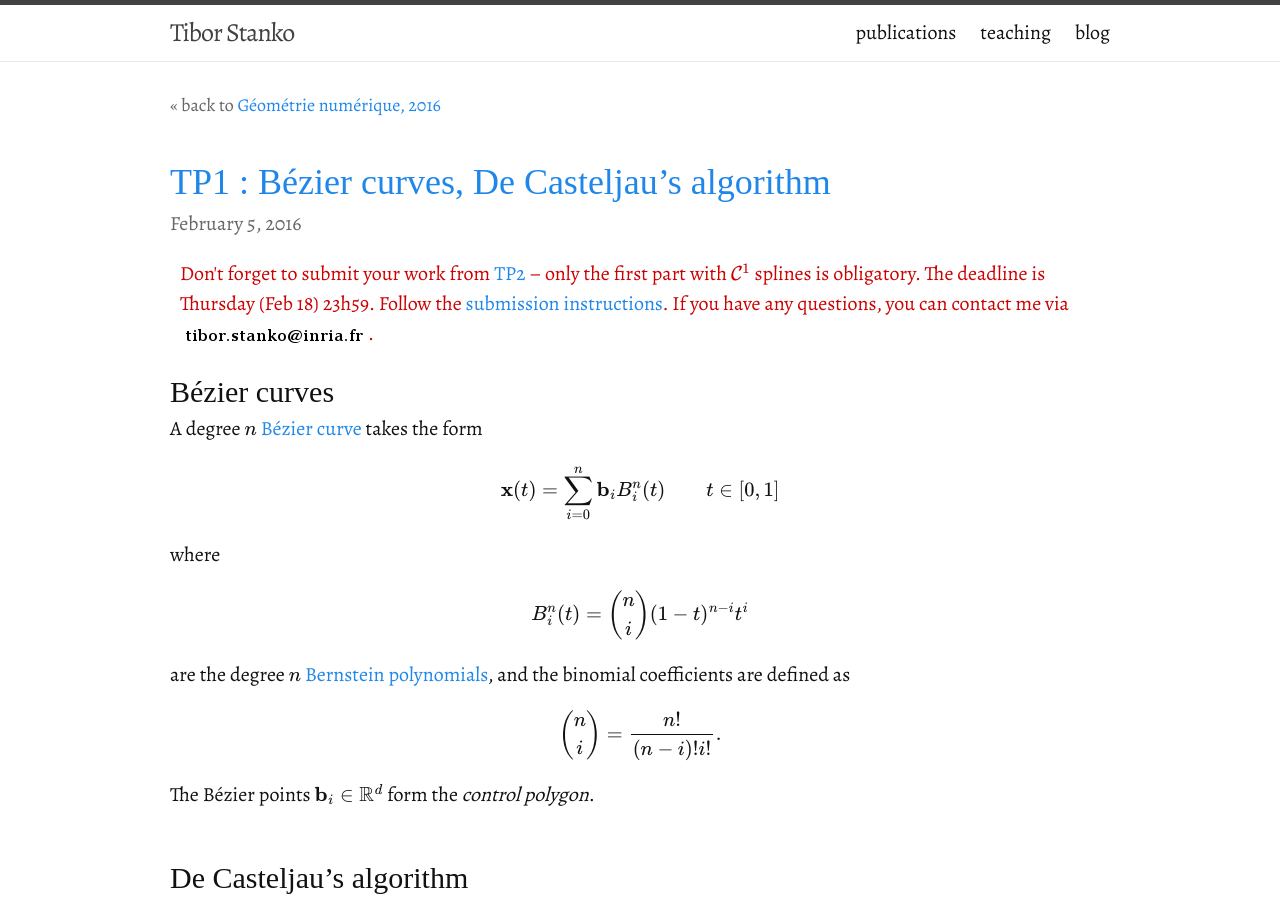
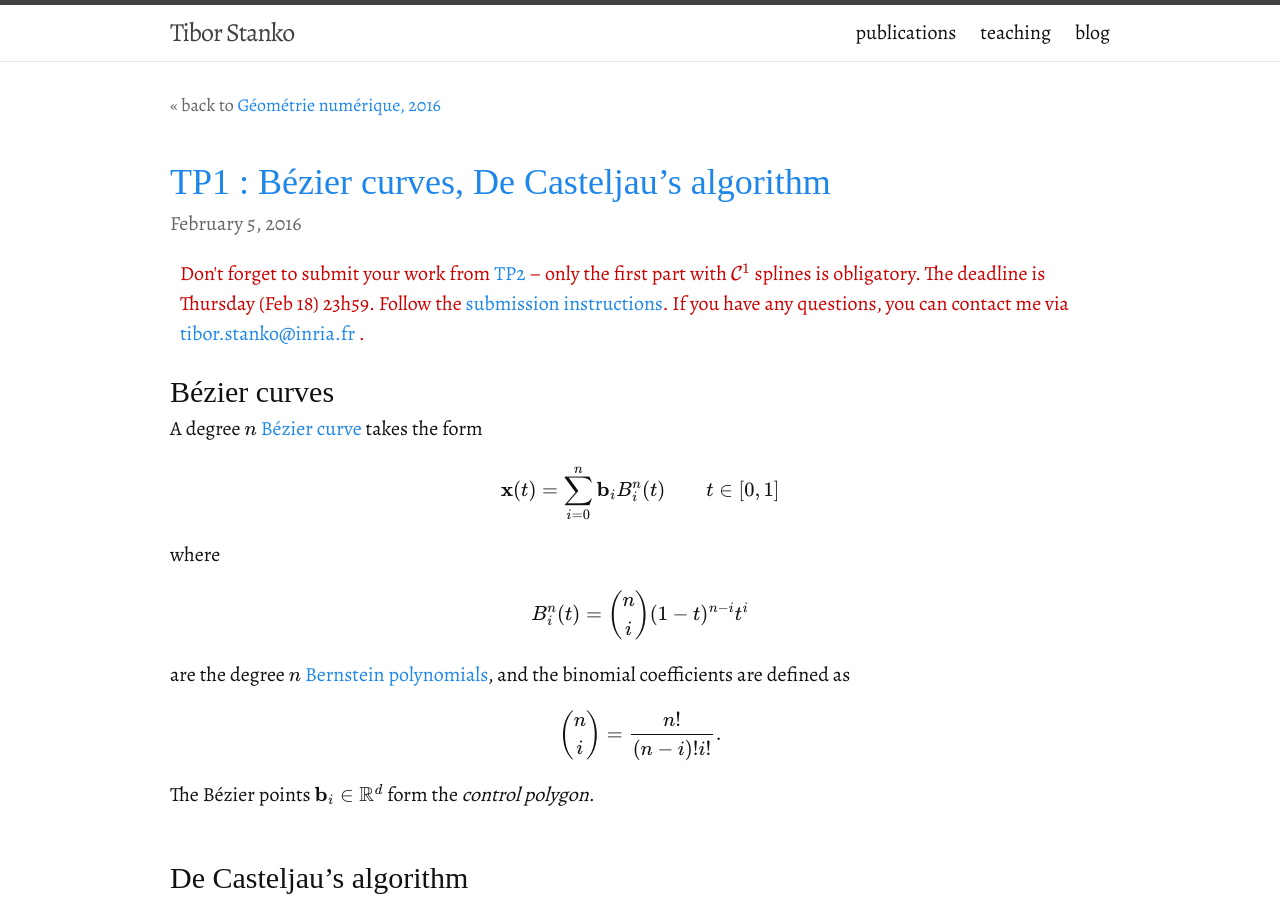
Before and after one commit to bbrrck/bbrrck.github.io, a Jekyll site: the page built from teaching/geo-num-2016/tp1.md, in a window 1280 px wide and 900 px high. Built offline with Jekyll 4.4.1, drawn with Linux system fonts in a browser that asks for light colours; some web fonts are replaced; formulas are drawn with MathJax 3.

Commit message:
antispam mail update

```diff
--- a/_includes/email.html
+++ b/_includes/email.html
@@ -1 +1,2 @@
-<img src="/assets/tsinriafr.png" alt="TS email" style="display:inline-block;width:188px;height:26px;float:none;margin:0;padding:0;" />
+<a href="mailto:&#116;&#105;&#098;&#111;&#114;&#046;&#115;&#116;&#097;&#110;&#107;&#111;&#064;&#105;&#110;&#114;&#105;&#097;&#046;&#102;&#114;">&#116;&#105;&#098;&#111;&#114;&#046;&#115;&#116;&#097;&#110;&#107;&#111;&#064;&#105;&#110;&#114;&#105;&#097;&#046;&#102;&#114;</a>
+<!--img src="/assets/tsinriafr.png" alt="TS email" style="display:inline-block;width:188px;height:26px;float:none;margin:0;padding:0;" /-->
```
